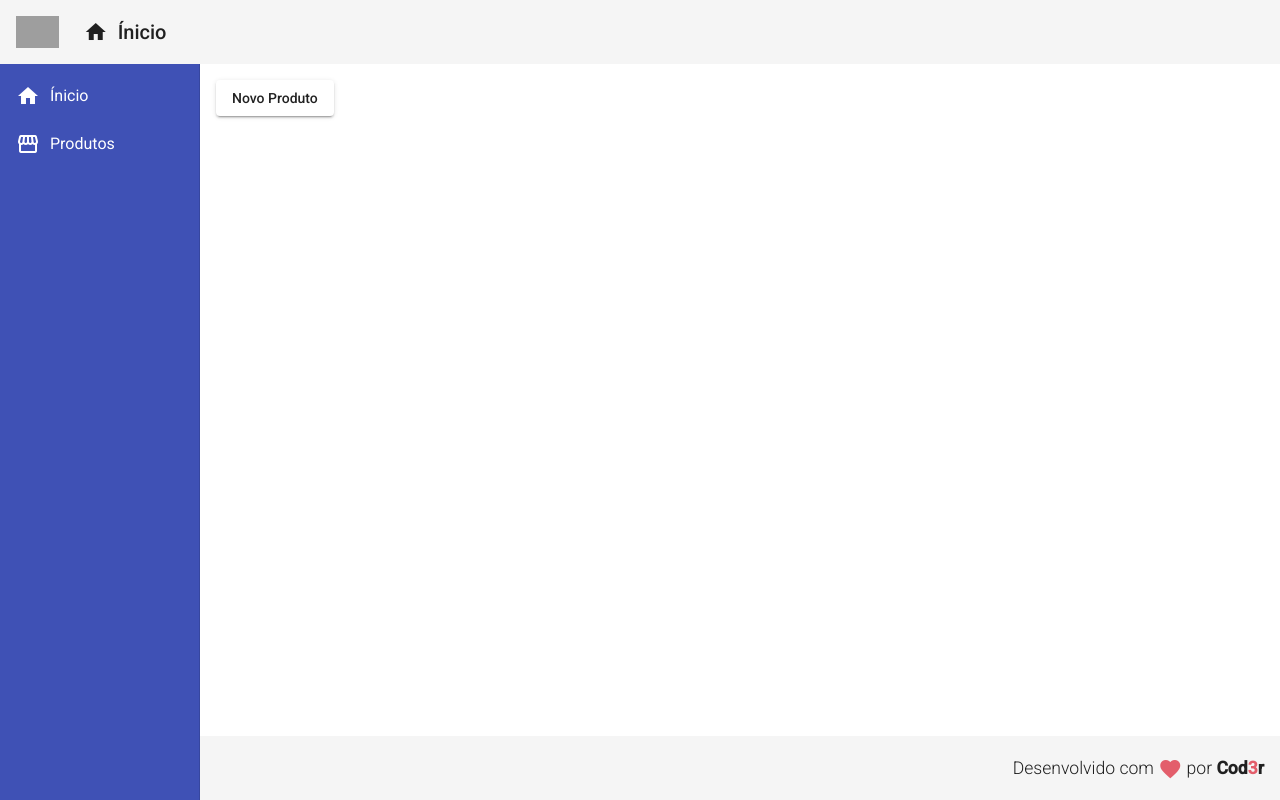
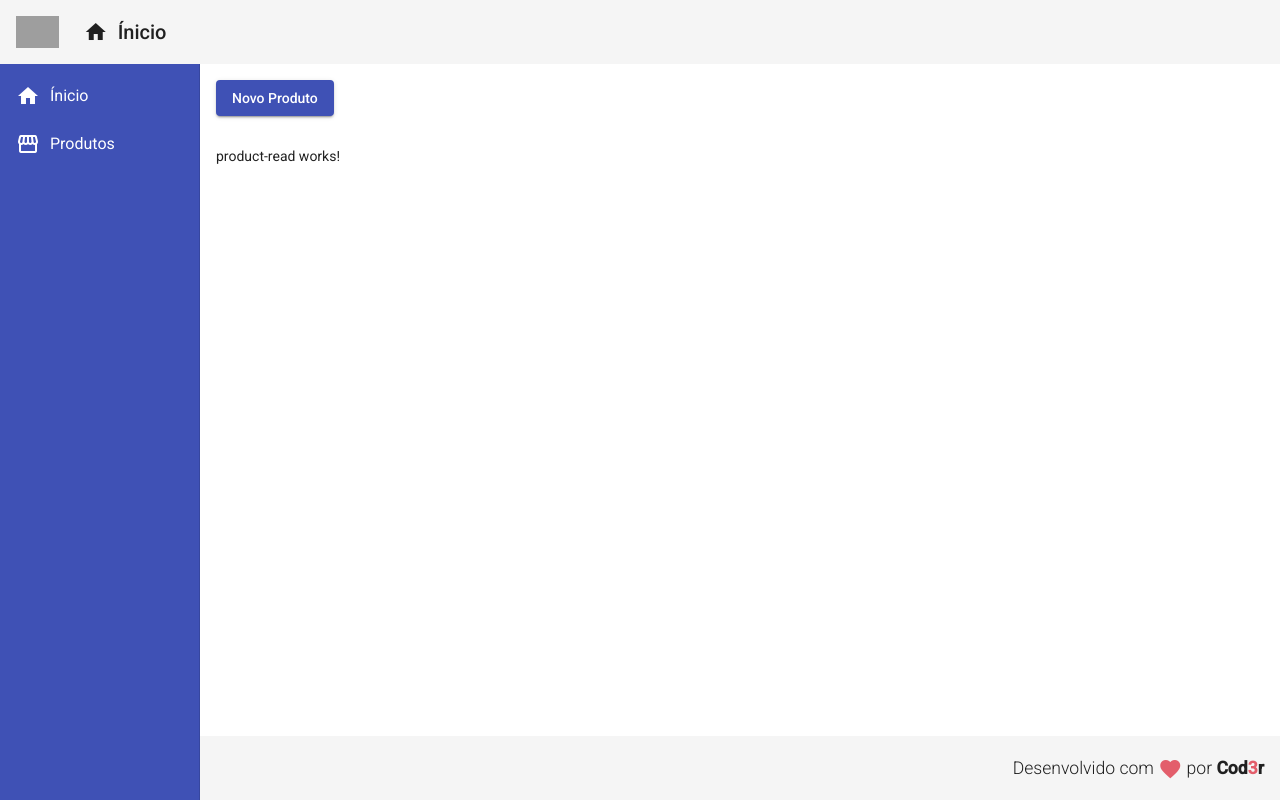
Before and after one commit to geraldodf/almoxarifado-frontend, an Angular app: page /products in a window 1280 px wide. Built offline with nearby package versions, Linux system fonts and the light colour scheme; no server answers; grey boxes are pictures that could not be loaded.

Commit message:
Criando o método Read, para produtos. Botão e interface ainda não feitas.

```diff
--- a/src/app/app.module.ts
+++ b/src/app/app.module.ts
@@ -24,6 +24,7 @@
 import {FormsModule} from "@angular/forms";
 import {MatFormFieldModule} from "@angular/material/form-field";
 import {MatInputModule} from "@angular/material/input";
+import { ProductReadComponent } from './components/product/product-read/product-read.component';
 
 
 @NgModule({
@@ -36,7 +37,8 @@
         ProductCrudComponent,
         RedDirective,
         ForDirective,
-        ProductCreateComponent
+        ProductCreateComponent,
+        ProductReadComponent
     ],
     imports: [
         BrowserModule,
--- /dev/null
+++ b/src/app/components/product/product-read/product-read.component.html
@@ -0,0 +1 @@
+<p>product-read works!</p>
--- /dev/null
+++ b/src/app/components/product/product-read/product-read.component.ts
@@ -0,0 +1,23 @@
+import { Component, OnInit } from '@angular/core';
+import {Product} from "../product.model";
+import {ProductService} from "../product.service.ts.service";
+
+@Component({
+  selector: 'app-product-read',
+  templateUrl: './product-read.component.html',
+  styleUrls: ['./product-read.component.css']
+})
+export class ProductReadComponent implements OnInit {
+
+  products!: Product[]
+
+  constructor(private productService: ProductService) { }
+
+  ngOnInit(): void {
+    this.productService.read().subscribe(products => {
+      this.products = products
+      console.log(this.products)
+    } )
+  }
+
+}
--- a/src/app/components/product/product.service.ts.service.ts
+++ b/src/app/components/product/product.service.ts.service.ts
@@ -29,4 +29,8 @@
     return this.http.post<Product>(this.baseUrl, product)
   }
 
+  read(): Observable<Product[]>{
+    return this.http.get<Product[]>(this.baseUrl)
+  }
+
 }
--- a/src/app/views/product-crud/product-crud.component.css
+++ b/src/app/views/product-crud/product-crud.component.css
@@ -0,0 +1,3 @@
+button {
+    margin-bottom: 30px;
+}
--- a/src/app/views/product-crud/product-crud.component.html
+++ b/src/app/views/product-crud/product-crud.component.html
@@ -1,3 +1,6 @@
-<button mat-raised-button (click)="navigateToProductCreate()">
+<button mat-raised-button (click)="navigateToProductCreate()"
+    color="primary">
     Novo Produto
 </button>
+
+<app-product-read></app-product-read>
--- a/tsconfig.json
+++ b/tsconfig.json
@@ -25,6 +25,7 @@
     "enableI18nLegacyMessageIdFormat": false,
     "strictInjectionParameters": true,
     "strictInputAccessModifiers": true,
-    "strictTemplates": true
+    "strictTemplates": true,
+    "strictPropertyInitialization": false
   }
 }
```
Also changed, not shown: src/app/components/product/product-read/product-read.component.css (added).
